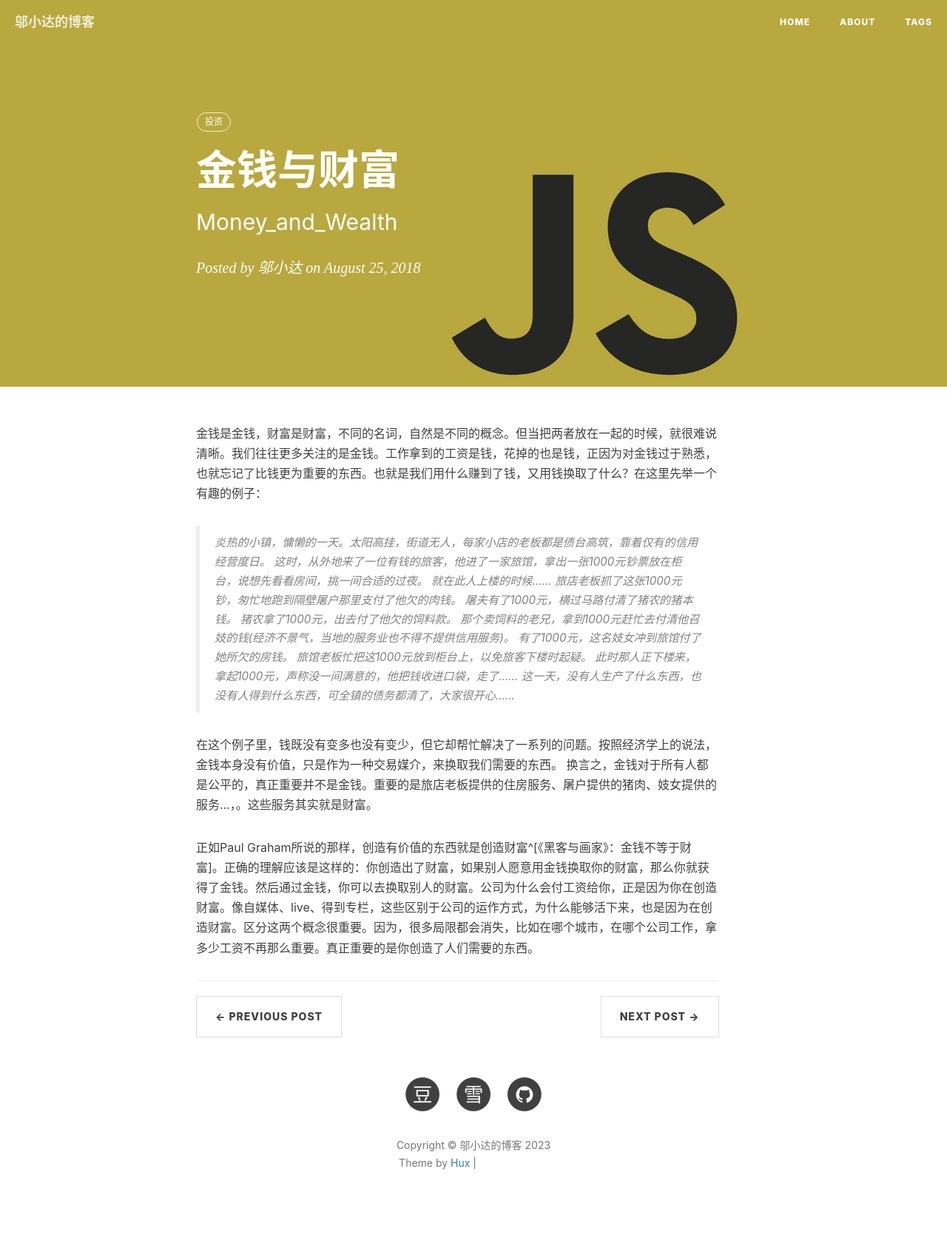
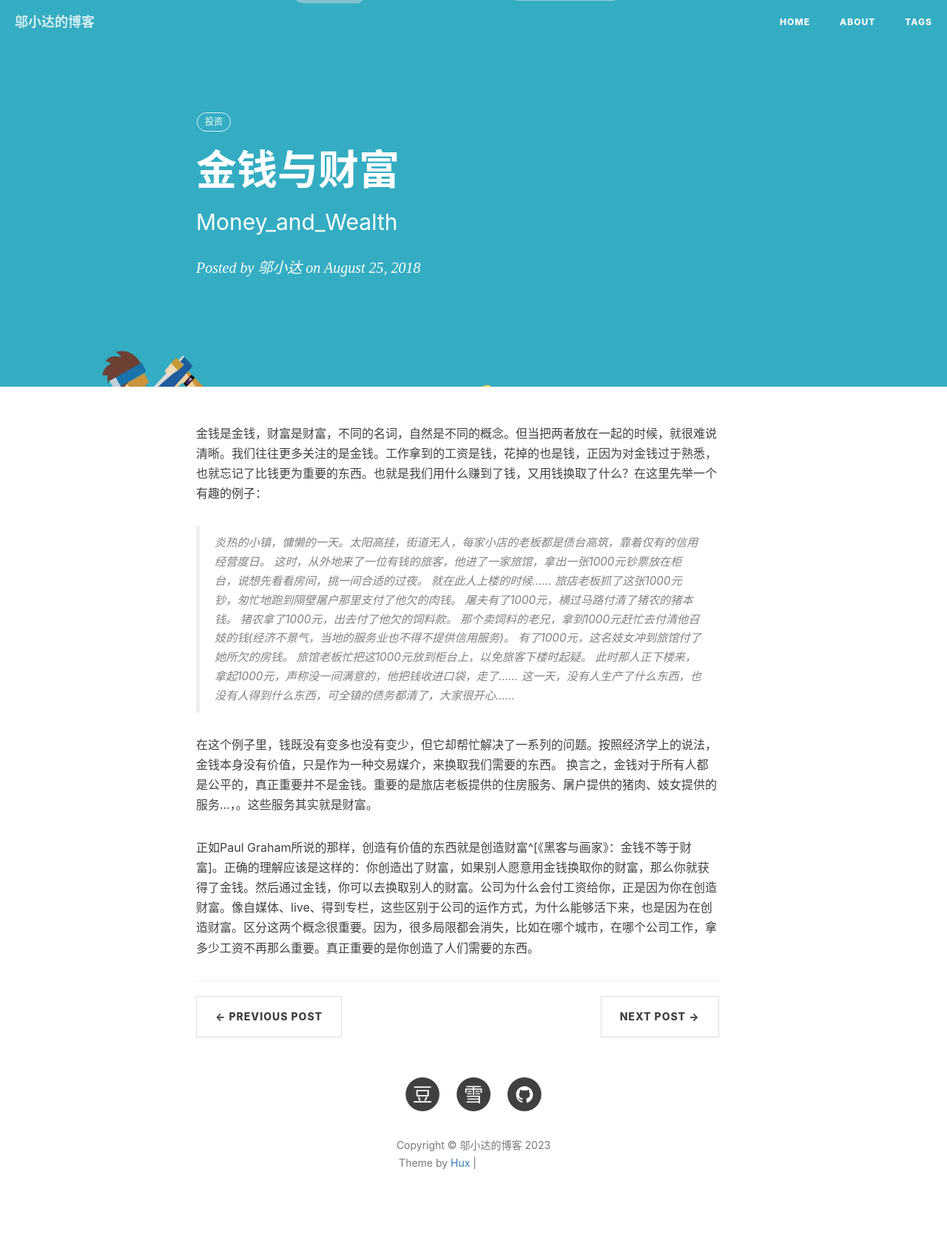
Before and after one commit to wuxiaoda/wuxiaoda.github.io, a Jekyll site: the page built from _posts/2018-08-25-Money_and_Wealth.md, in a window 1280 px wide. Shown: the whole page at 74% size. Built offline with Jekyll 4.4.1, drawn with Linux system fonts in a browser that asks for light colours; nearby versions of some CDN libraries; comment, search, counter and statistics services are not loaded; grey boxes are pictures that could not be loaded.

Commit message:
Update 2018-08-25-Money_and_Wealth.md

```diff
--- a/_posts/2018-08-25-Money_and_Wealth.md
+++ b/_posts/2018-08-25-Money_and_Wealth.md
@@ -4,7 +4,7 @@
 subtitle:   "Money_and_Wealth"
 date:       2018-08-25
 author:     "邬小达"
-header-img: "img/post-bg-js-version.jpg"
+header-img: "img/post-background-1.jpg"
 tags:
     - 投资
 ---
```
